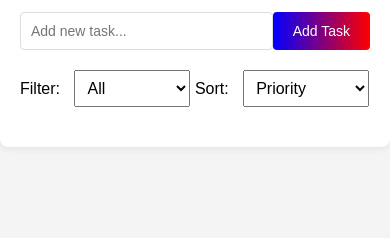
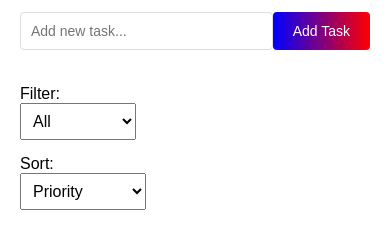
Before and after one commit to Bkimking/to-do-list.github.io, a plain HTML site: page index.html in a window 390 px wide. Shown: the part 190-428 px from the top of the page. Drawn offline with Linux system fonts and the light colour scheme.

Commit message:
To-do-list

```diff
--- a/css/styles.css
+++ b/css/styles.css
@@ -153,3 +153,10 @@ li:last-child {
         font-size: 12px;
     }
 }
+@media screen and (max-width: 450px) {
+    label{
+        display: flex;
+        padding: 15px 0 0 0;
+        margin-right: 10px;
+    }
+}
--- a/index.html
+++ b/index.html
@@ -21,7 +21,7 @@
                 <option value="completed">Completed</option>
                 <option value="pending">Pending</option>
             </select>
-            <label for="sort">Sort:</label>
+            <label for="sort" class="sort">Sort:</label>
             <select id="sort">
                 <option value="priority">Priority</option>
                 <option value="alphabetical">Alphabetical</option>
```
